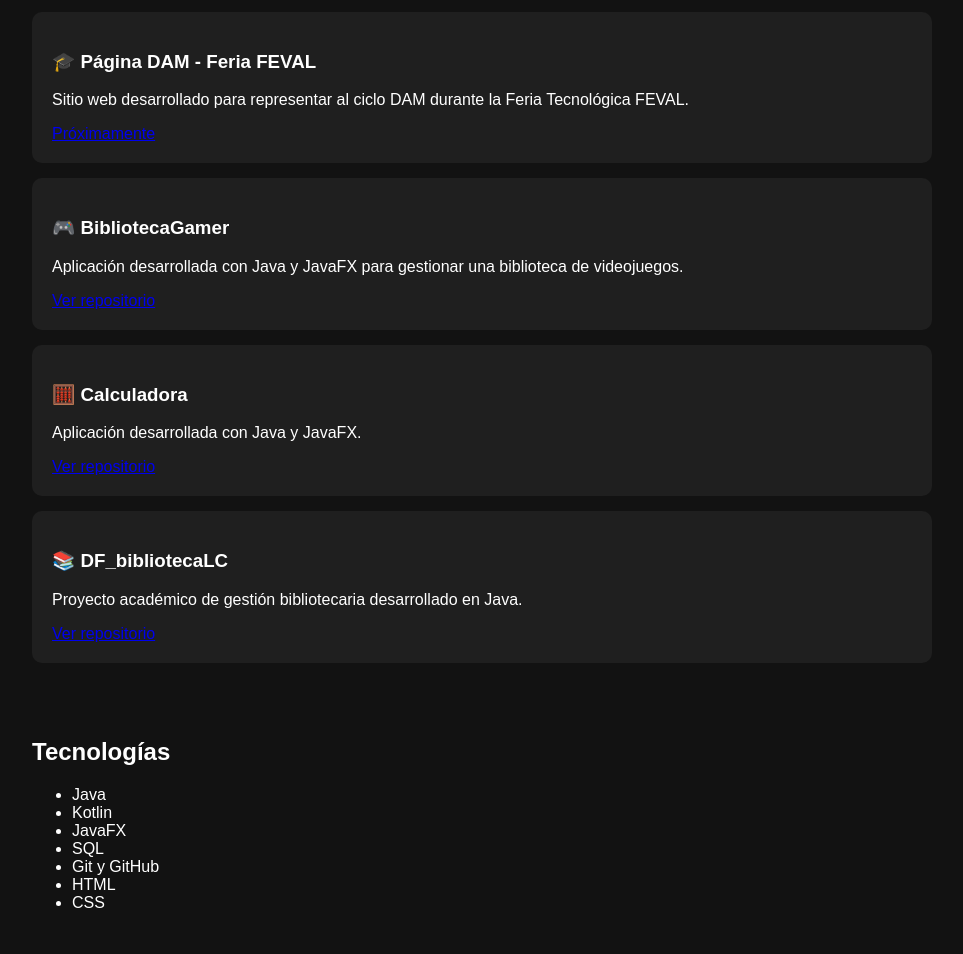
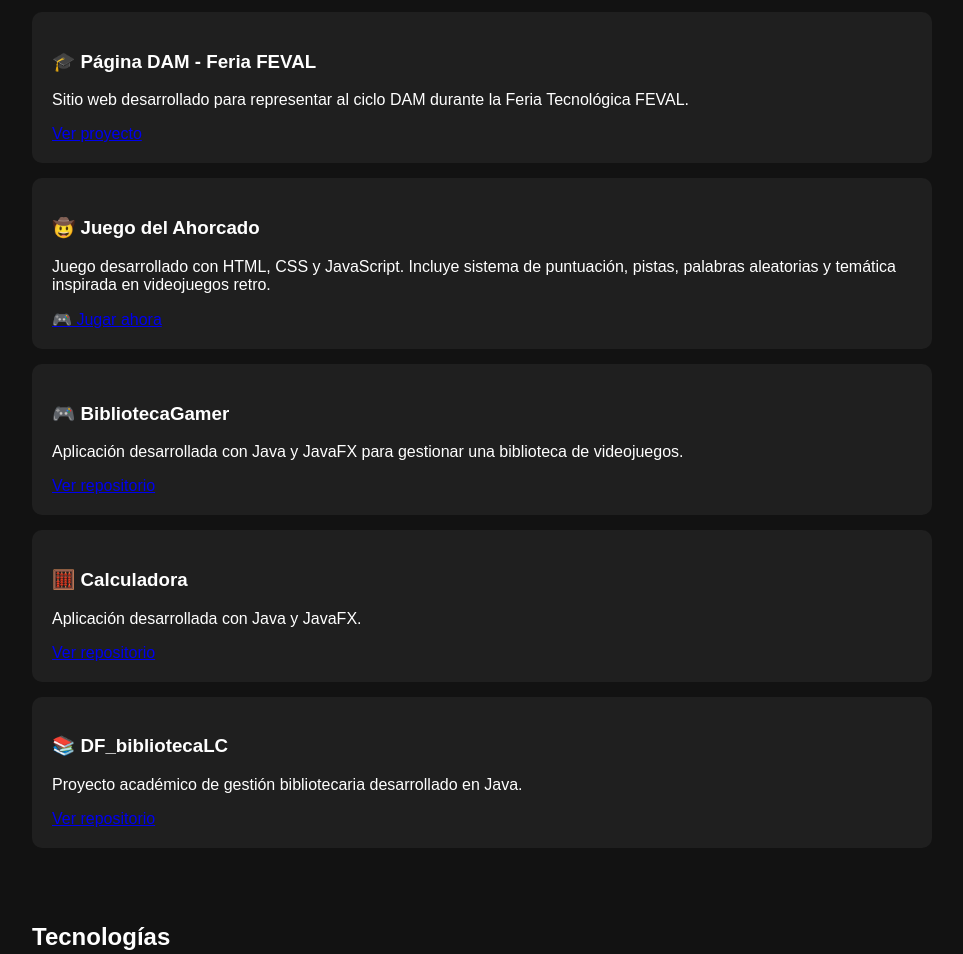
Before and after one commit to ivymargar/portfolio, a plain HTML site: page index.html in a window 1280 px wide. Shown: the part 872-1826 px from the top of the page, without its empty margins (158-1121 px from the left). Drawn offline with Linux system fonts and the light colour scheme.

Commit message:
Update portfolio with new projects and technologies
update projects

```diff
--- a/index.html
+++ b/index.html
@@ -6,9 +6,11 @@
     <title>Leonarda Ivette | Portfolio</title>
     <link rel="stylesheet" href="style.css">
 </head>
+
 <body>
 
 <header>
+
     <img src="Leonarda.jpeg" alt="Leonarda">
 
     <h1>Leonarda Ivette Martínez García</h1>
@@ -24,9 +26,11 @@
     <a href="https://www.linkedin.com/in/ivette-margar" target="_blank">
         LinkedIn
     </a>
+
 </header>
 
 <section>
+
     <h2>Sobre mí</h2>
 
     <p>
@@ -34,12 +38,15 @@
         Actualmente desarrollo proyectos con Java, JavaFX, Kotlin, SQL y Git mientras continúo
         ampliando mi formación en el desarrollo de software.
     </p>
+
 </section>
 
 <section>
+
     <h2>Proyectos</h2>
 
     <div class="card">
+
         <h3>🌒 Semana de la Ciencia</h3>
 
         <p>
@@ -51,9 +58,11 @@
            target="_blank">
             Ver proyecto
         </a>
+
     </div>
 
     <div class="card">
+
         <h3>🎓 Página DAM - Feria FEVAL</h3>
 
         <p>
@@ -61,12 +70,32 @@
             durante la Feria Tecnológica FEVAL.
         </p>
 
-        <a href="#" target="_blank">
-            Próximamente
+        <a href="https://www.streetcdesign.com/DAM/"
+           target="_blank">
+            Ver proyecto
         </a>
+
     </div>
 
     <div class="card">
+
+        <h3>🤠 Juego del Ahorcado</h3>
+
+        <p>
+            Juego desarrollado con HTML, CSS y JavaScript.
+            Incluye sistema de puntuación, pistas, palabras aleatorias
+            y temática inspirada en videojuegos retro.
+        </p>
+
+        <a href="https://ivymargar.github.io/JuegoAhorcado/"
+           target="_blank">
+            🎮 Jugar ahora
+        </a>
+
+    </div>
+
+    <div class="card">
+
         <h3>🎮 BibliotecaGamer</h3>
 
         <p>
@@ -78,9 +107,11 @@
            target="_blank">
             Ver repositorio
         </a>
+
     </div>
 
     <div class="card">
+
         <h3>🧮 Calculadora</h3>
 
         <p>
@@ -91,9 +122,11 @@
            target="_blank">
             Ver repositorio
         </a>
+
     </div>
 
     <div class="card">
+
         <h3>📚 DF_bibliotecaLC</h3>
 
         <p>
@@ -105,11 +138,13 @@
            target="_blank">
             Ver repositorio
         </a>
+
     </div>
 
 </section>
 
 <section>
+
     <h2>Tecnologías</h2>
 
     <ul>
@@ -120,11 +155,15 @@
         <li>Git y GitHub</li>
         <li>HTML</li>
         <li>CSS</li>
+        <li>JavaScript</li>
     </ul>
+
 </section>
 
 <footer>
+
     <p>© Leonarda Ivette Martínez García</p>
+
 </footer>
 
 </body>
```
